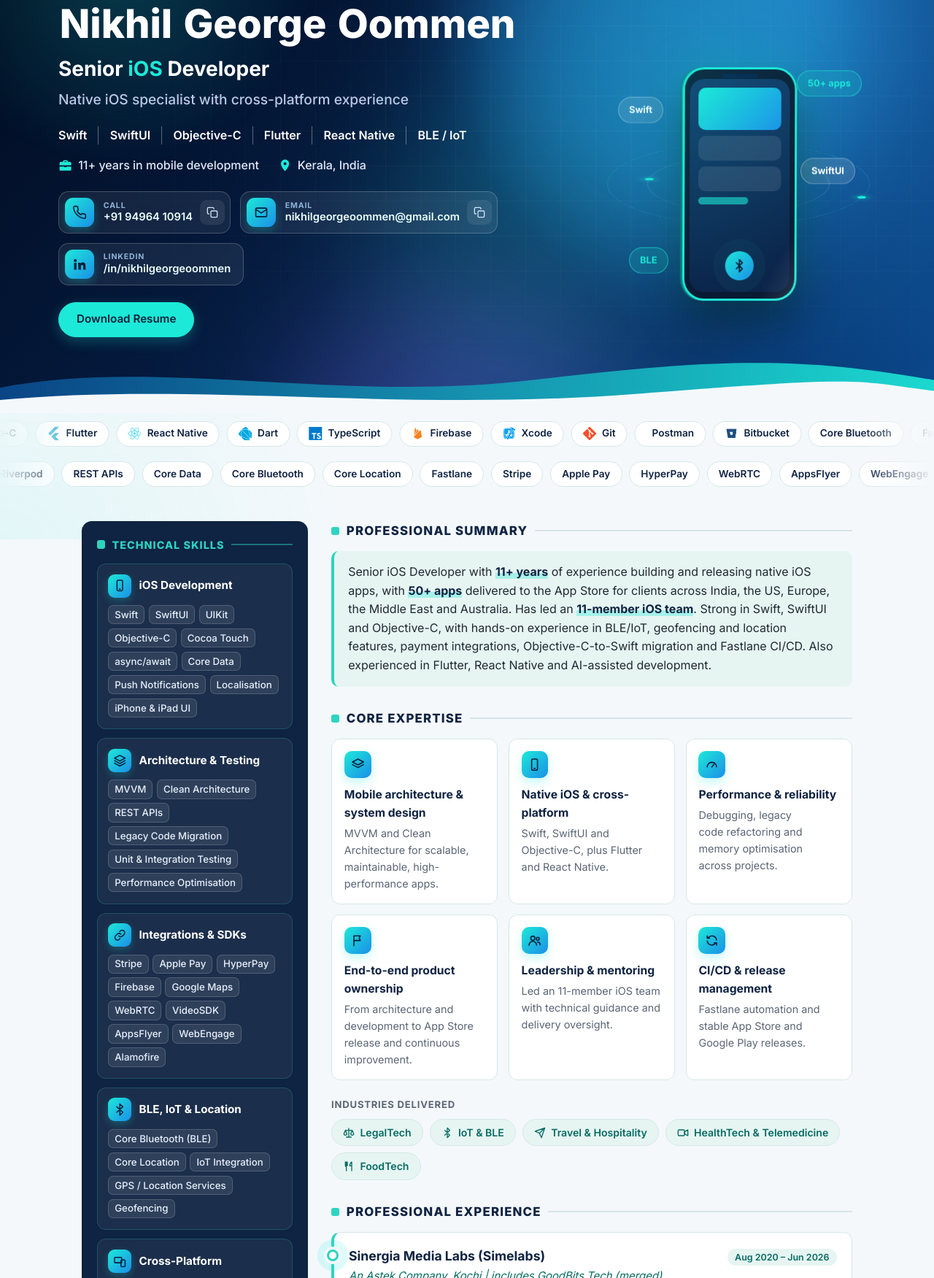
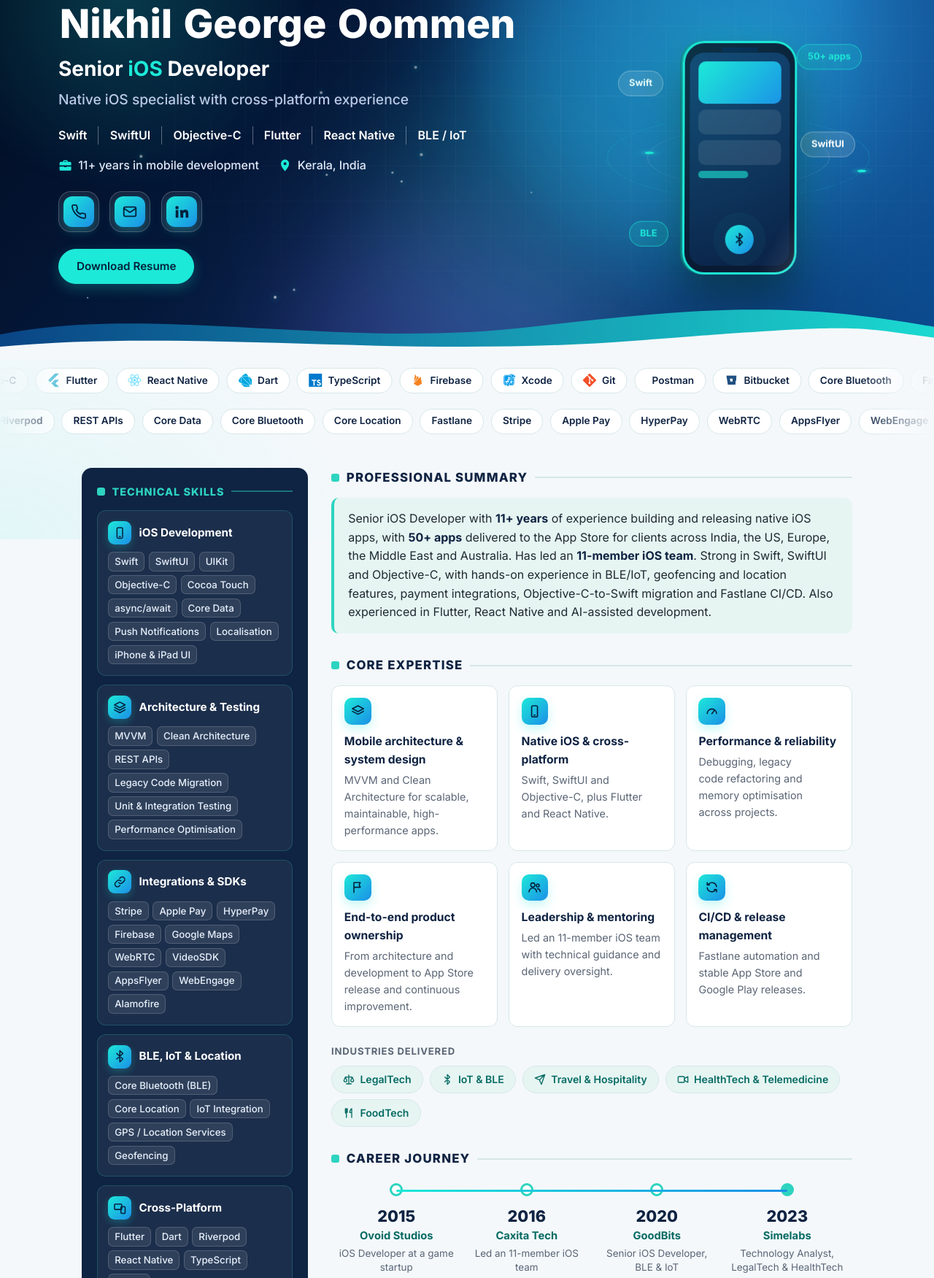
Before and after one commit to NikhilOommen/resume, a plain HTML site: page index.html in a window 1280 px wide. Shown: the part 61-1812 px from the top of the page at 73% size. Drawn offline with nearby package versions, Linux system fonts and the light colour scheme; animation ran at ten frames a second; some icons are missing.

Commit message:
Add files via upload

```diff
--- a/index.html
+++ b/index.html
@@ -129,7 +129,7 @@ header{position:relative;overflow:hidden;border-bottom:0;
   padding:clamp(2rem,6vw,4rem) clamp(1.1rem,5vw,3rem) clamp(4.2rem,9vw,6.5rem)}
 .hero{position:relative;z-index:1}
 .art{position:absolute;right:3%;top:0;bottom:0;width:min(38%,460px);display:none}
-@media (min-width:900px){.art{display:block}}
+@media (min-width:1180px){.art{display:block}}
 h1{font-size:clamp(2rem,7.4vw,3.7rem);letter-spacing:0}
 .role{margin:.6rem 0 0;color:#fff;font-weight:700;font-size:clamp(1.15rem,3.8vw,1.75rem)}
 .hl{color:#1de9d8}
@@ -249,8 +249,7 @@ h1{font-size:clamp(2rem,7.4vw,3.7rem);letter-spacing:0}
   .theme{flex:none;width:40px;height:40px;border-radius:50%;display:grid;place-items:center;cursor:pointer;background:none;border:1px solid rgba(255,255,255,.3);color:#e9fffb;transition:background .2s,border-color .2s}
   .theme:hover{background:rgba(29,233,216,.16);border-color:#1de9d8}
   .theme svg{width:18px;height:18px;fill:none;stroke:currentColor;stroke-width:2;stroke-linecap:round;stroke-linejoin:round}
-  .summary strong{color:var(--head);background:linear-gradient(transparent 62%,rgba(29,233,216,.32) 0) no-repeat;background-size:100% 100%;transition:background-size .9s cubic-bezier(.2,.7,.2,1) .6s}
-  .js .summary:not(.in) strong{background-size:0 100%}
+  .summary strong{color:var(--head)}
   .employer .dates,.role-row .dates{background:var(--tint);color:var(--teal);padding:.1rem .65rem;border-radius:999px;font-size:.78rem}
   .proj h3{display:flex;align-items:center;gap:.75rem;font-size:1.08rem}
   .pi{flex:none;width:2.4rem;height:2.4rem;display:grid;place-items:center;border-radius:11px;background:linear-gradient(135deg,#1de9d8,#1b8fe8);color:#03213a;box-shadow:0 6px 14px rgba(29,233,216,.25)}
@@ -403,39 +402,56 @@ html{scrollbar-color:#1de9d8 transparent}
   }
 }
 @media screen{
-  .contact{gap:.8rem;margin-top:1.4rem}
+  .contact{gap:.9rem;margin-top:1.4rem;flex-wrap:nowrap}
   .cc{position:relative;animation:slidein .75s cubic-bezier(.2,.7,.2,1) both;animation-delay:calc(.6s + var(--i,0)*.12s)}
   .cc:nth-child(2){--i:1}.cc:nth-child(3){--i:2}
   @keyframes slidein{from{opacity:0;translate:-20px 0}}
-  .contact a.c{position:relative;overflow:hidden;display:flex;align-items:center;gap:.8rem;min-height:56px;padding:.5rem 1.05rem .5rem .5rem;border-radius:14px;background:rgba(255,255,255,.07);border:1px solid rgba(255,255,255,.2);color:#fff;font-size:1rem;text-decoration:none}
-  .contact a.c.hc{padding-right:3.2rem}
-  .contact a.c:hover,.contact a.c:focus-visible{background:rgba(29,233,216,.12);border-color:#1de9d8}
-  .contact a.c::after{content:"";position:absolute;inset:0;background:radial-gradient(180px circle at var(--mx,50%) var(--my,50%),rgba(29,233,216,.22),transparent 60%);opacity:0;transition:opacity .25s;pointer-events:none}
+  .contact a.c{position:relative;display:grid;place-items:center;width:56px;height:56px;min-height:0;padding:0;border-radius:17px;background:rgba(255,255,255,.07);border:1px solid rgba(255,255,255,.22);color:#fff;text-decoration:none;transition:background .2s,border-color .2s,translate .25s}
+  .contact a.c:hover,.contact a.c:focus-visible{background:rgba(29,233,216,.14);border-color:#1de9d8;translate:0 -3px}
+  .contact a.c::after{content:"";position:absolute;inset:0;border-radius:inherit;background:radial-gradient(90px circle at var(--mx,50%) var(--my,50%),rgba(29,233,216,.3),transparent 65%);opacity:0;transition:opacity .25s;pointer-events:none}
   .contact a.c:hover::after{opacity:1}
-  .contact .t{flex:none;width:40px;height:40px;border-radius:11px;display:grid;place-items:center;color:#03213a;background:linear-gradient(135deg,#1de9d8,#1b8fe8);box-shadow:0 6px 14px rgba(29,233,216,.25);transition:translate .25s}
-  .contact .t svg{width:20px;height:20px;fill:none;stroke:currentColor;stroke-width:2;stroke-linecap:round;stroke-linejoin:round}
+  .contact a.c::before{content:attr(data-tip);position:absolute;bottom:calc(100% + 10px);left:50%;translate:-50% 4px;padding:.28rem .7rem;border-radius:8px;background:#0f2342;color:#fff;border:1px solid rgba(255,255,255,.18);font-size:.74rem;font-weight:700;letter-spacing:.02em;white-space:nowrap;opacity:0;pointer-events:none;transition:opacity .2s,translate .2s;z-index:3}
+  .contact a.c:hover::before,.contact a.c:focus-visible::before{opacity:1;translate:-50% 0}
+  .contact .t{width:42px;height:42px;border-radius:12px;display:grid;place-items:center;color:#03213a;background:linear-gradient(135deg,#1de9d8,#1b8fe8);box-shadow:0 6px 14px rgba(29,233,216,.25)}
+  .contact .t svg{width:22px;height:22px;fill:none;stroke:currentColor;stroke-width:2;stroke-linecap:round;stroke-linejoin:round}
   .contact .t svg.f{fill:currentColor;stroke:none}
-  .contact a.c:hover .t{translate:0 -2px}
-  .contact .tx{min-width:0}
-  .contact .l{display:block;font-size:.66rem;font-weight:700;letter-spacing:.08em;text-transform:uppercase;color:#8fb4d8;line-height:1.3}
-  .contact .v{display:block;font-size:.92rem;font-weight:600;color:#e9fffb;overflow-wrap:anywhere;line-height:1.35}
-  .contact .pr{display:none}
+  .contact .tx{display:none}
   .c.ph:hover .t svg{animation:ring .7s ease}
   @keyframes ring{0%,100%{rotate:0deg}15%{rotate:-18deg}30%{rotate:16deg}45%{rotate:-12deg}60%{rotate:8deg}75%{rotate:-4deg}}
   .flap{transform-origin:12px 7px;transition:transform .35s ease}
   .c.em:hover .flap{transform:scaleY(-1)}
   .c.li:hover .t{animation:pop .5s ease}
   @keyframes pop{40%{scale:1.2}100%{scale:1}}
-  .cp{position:absolute;right:8px;top:50%;translate:0 -50%;width:34px;height:34px;border:0;border-radius:9px;background:rgba(255,255,255,.08);color:#cfe3f7;cursor:pointer;display:grid;place-items:center;transition:background .2s,color .2s}
-  .cp:hover,.cp:focus-visible{background:rgba(29,233,216,.22);color:#1de9d8}
-  .cp svg{width:16px;height:16px;fill:none;stroke:currentColor;stroke-width:2;stroke-linecap:round;stroke-linejoin:round}
-  .cp .ck{display:none}.cp.ok .cp-i{display:none}.cp.ok .ck{display:block}.cp.ok{color:#7cf29a}
-  .cp::after{content:"Copied";position:absolute;bottom:calc(100% + 6px);right:0;padding:.2rem .6rem;border-radius:6px;background:#0f2342;color:#fff;font-size:.72rem;font-weight:700;opacity:0;translate:0 4px;transition:opacity .2s,translate .2s;pointer-events:none;white-space:nowrap}
-  .cp.ok::after{opacity:1;translate:0 0}
 }
-@media screen and (min-width:900px) and (max-width:1399px){.contact{max-width:calc(59vw - 4.5rem)}}
-@media screen and (max-width:700px){.contact{align-items:stretch}.contact li{width:100%}.contact a.c{width:100%}}
-@media screen and (max-width:420px){.contact .v{font-size:.84rem}.contact a.c.hc{padding-right:2.9rem}}
+@media screen and (max-width:700px){.contact{flex-direction:row;align-items:center;gap:.8rem}.contact li{width:auto}}
+@media screen{
+  .sp{position:absolute;bottom:-10px;left:var(--x);width:var(--s);height:var(--s);border-radius:50%;background:rgba(255,255,255,.75);box-shadow:0 0 8px rgba(29,233,216,.8);opacity:0;animation:spark var(--d) linear var(--dl) infinite}
+  @keyframes spark{0%{translate:0 0;opacity:0}10%{opacity:.85}90%{opacity:.55}100%{translate:24px -560px;opacity:0}}
+  @keyframes cardin{from{opacity:0;transform:perspective(900px) rotateX(14deg) translateY(28px)}}
+  .js .job.in,.js .proj.in,.js .ex.in{animation:cardin .9s cubic-bezier(.2,.7,.2,1) backwards}
+  .journey{list-style:none;margin:0;padding:0;display:grid;grid-template-columns:repeat(4,minmax(0,1fr));position:relative}
+  .journey::before,.journey::after{content:"";position:absolute;left:12.5%;right:12.5%;top:15px;height:3px;border-radius:2px}
+  .journey::before{background:var(--line)}
+  .journey::after{background:linear-gradient(90deg,#1de9d8,#1b8fe8);transform-origin:left;transition:transform 1.6s cubic-bezier(.2,.7,.2,1) .2s}
+  .js .journey:not(.in)::after{transform:scaleX(0)}
+  .journey li{position:relative;padding:2.4rem .6rem 0;text-align:center}
+  .journey li::before{content:"";position:absolute;top:6px;left:50%;margin-left:-9px;width:18px;height:18px;border-radius:50%;background:var(--card);border:3px solid var(--teal-bright);box-shadow:0 0 0 4px var(--bg);z-index:1}
+  .journey li:last-child::before{background:var(--teal-bright)}
+  .jy{display:block;font-size:1.35rem;font-weight:800;color:var(--head);line-height:1.2}
+  .journey b{display:block;color:var(--teal);font-size:.92rem;margin:.15rem 0}
+  .journey small{display:block;color:var(--muted);font-size:.84rem;line-height:1.4}
+  .js .journey li{opacity:0;translate:0 10px;transition:opacity .6s ease,translate .6s ease}
+  .js .journey.in li{opacity:1;translate:0 0}
+  .js .journey.in li:nth-child(1){transition-delay:.3s}.js .journey.in li:nth-child(2){transition-delay:.7s}.js .journey.in li:nth-child(3){transition-delay:1.1s}.js .journey.in li:nth-child(4){transition-delay:1.5s}
+}
+@media screen and (max-width:640px){
+  .journey{grid-template-columns:1fr;gap:1.2rem;padding-left:2.2rem}
+  .journey::before,.journey::after{left:8px;right:auto;top:8px;bottom:8px;width:3px;height:auto}
+  .journey::after{transform-origin:top}
+  .js .journey:not(.in)::after{transform:scaleY(0)}
+  .journey li{text-align:left;padding:0}
+  .journey li::before{top:.3rem;left:-2.15rem;margin-left:0}
+}
 @media screen and (max-width:700px){.totop{bottom:5.4rem}}
 @media screen and (prefers-reduced-motion:reduce){
   *{transition:none!important;animation:none!important;scroll-behavior:auto!important}
@@ -576,8 +592,9 @@ html{scrollbar-color:#1de9d8 transparent}
   .side .grp h4{margin-bottom:.8mm!important}
   .tags span{font-size:6.9pt!important}
   header::after,.shot,.web-only,.aurora{display:none!important}
-  .contact .t,.contact .l,.contact .cp,.contact .sc{display:none!important}
-  .contact .pr{display:inline!important}
+  .contact .t{display:none!important}
+  .contact .tx{display:inline!important}
+  .contact a.c::before,.contact a.c::after{display:none!important}
   .contact a.c{overflow:visible!important}
 }
 </style>
@@ -592,7 +609,7 @@ html{scrollbar-color:#1de9d8 transparent}
   <a class="btn primary" data-pdf href="Nikhil_George_Oommen_Resume.pdf" download="Nikhil_George_Oommen_Resume.pdf">Download Resume</a>
 </div>
 <header id="top">
-  <div class="aurora" aria-hidden="true"><i></i><i></i><i></i></div>
+  <div class="aurora" aria-hidden="true"><i></i><i></i><i></i><b class="sp" style="--x:44%;--d:11s;--s:4px;--dl:-10s"></b><b class="sp" style="--x:9%;--d:10s;--s:2px;--dl:-5s"></b><b class="sp" style="--x:77%;--d:9s;--s:3px;--dl:-0s"></b><b class="sp" style="--x:14%;--d:15s;--s:4px;--dl:-1s"></b><b class="sp" style="--x:33%;--d:10s;--s:4px;--dl:-0s"></b><b class="sp" style="--x:75%;--d:10s;--s:3px;--dl:-10s"></b><b class="sp" style="--x:83%;--d:9s;--s:4px;--dl:-0s"></b><b class="sp" style="--x:31%;--d:9s;--s:3px;--dl:-4s"></b><b class="sp" style="--x:56%;--d:11s;--s:2px;--dl:-9s"></b><b class="sp" style="--x:42%;--d:17s;--s:3px;--dl:-1s"></b><b class="sp" style="--x:77%;--d:12s;--s:3px;--dl:-1s"></b><b class="sp" style="--x:73%;--d:10s;--s:2px;--dl:-9s"></b><b class="sp" style="--x:29%;--d:16s;--s:4px;--dl:-12s"></b><b class="sp" style="--x:43%;--d:16s;--s:4px;--dl:-5s"></b><b class="sp" style="--x:41%;--d:12s;--s:3px;--dl:-11s"></b><b class="sp" style="--x:34%;--d:10s;--s:3px;--dl:-8s"></b></div>
   <div class="art" aria-hidden="true">
     <div class="scene">
       <div class="ring r1"></div><div class="ring r2"></div>
@@ -617,9 +634,9 @@ html{scrollbar-color:#1de9d8 transparent}
       <li><svg viewBox="0 0 24 24" aria-hidden="true"><path d="M12 2a7 7 0 0 0-7 7c0 5.3 7 13 7 13s7-7.7 7-13a7 7 0 0 0-7-7zm0 9.5A2.5 2.5 0 1 1 12 6.500a2.5 2.5 0 0 1 0 5z"/></svg>Kerala, India</li>
     </ul>
     <ul class="contact">
-      <li class="cc"><a class="c ph hc" href="tel:+919496410914"><span class="t"><svg viewBox="0 0 24 24" aria-hidden="true"><path d="M22 16.9v3a2 2 0 0 1-2.2 2 19.8 19.8 0 0 1-8.6-3.1 19.5 19.5 0 0 1-6-6A19.8 19.8 0 0 1 2.1 4.2 2 2 0 0 1 4.1 2h3a2 2 0 0 1 2 1.7c.1 1 .4 1.9.7 2.8a2 2 0 0 1-.5 2.1L8.1 9.9a16 16 0 0 0 6 6l1.3-1.3a2 2 0 0 1 2.1-.4c.9.3 1.8.6 2.8.7a2 2 0 0 1 1.7 2z"/></svg></span><span class="tx"><span class="l">Call</span><span class="v">+91 94964 10914</span></span></a><button class="cp" type="button" data-copy="+91 94964 10914" aria-label="Copy phone number"><svg class="cp-i" viewBox="0 0 24 24" aria-hidden="true"><rect x="9" y="9" width="13" height="13" rx="2"/><path d="M5 15H4a2 2 0 0 1-2-2V4a2 2 0 0 1 2-2h9a2 2 0 0 1 2 2v1"/></svg><svg class="ck" viewBox="0 0 24 24" aria-hidden="true"><path d="m5 12 5 5 9-10"/></svg></button></li>
-      <li class="cc"><a class="c em hc" href="mailto:nikhilgeorgeoommen@gmail.com"><span class="t"><svg viewBox="0 0 24 24" aria-hidden="true"><rect x="3" y="5" width="18" height="14" rx="2"/><path class="flap" d="m3 7 9 6 9-6"/></svg></span><span class="tx"><span class="l">Email</span><span class="v">nikhilgeorgeoommen@gmail.com</span></span></a><button class="cp" type="button" data-copy="nikhilgeorgeoommen@gmail.com" aria-label="Copy email address"><svg class="cp-i" viewBox="0 0 24 24" aria-hidden="true"><rect x="9" y="9" width="13" height="13" rx="2"/><path d="M5 15H4a2 2 0 0 1-2-2V4a2 2 0 0 1 2-2h9a2 2 0 0 1 2 2v1"/></svg><svg class="ck" viewBox="0 0 24 24" aria-hidden="true"><path d="m5 12 5 5 9-10"/></svg></button></li>
-      <li class="cc"><a class="c li" href="https://www.linkedin.com/in/nikhilgeorgeoommen" target="_blank" rel="noopener noreferrer"><span class="t"><svg class="f" viewBox="0 0 24 24" aria-hidden="true"><path d="M4.98 3.5a2.5 2.5 0 1 1 0 5 2.5 2.5 0 0 1 0-5zM3 9.5h4V21H3zM9.5 9.5h3.8v1.6h.1c.5-1 1.8-2 3.8-2 4 0 4.8 2.6 4.8 6V21h-4v-5c0-1.2 0-2.8-1.7-2.8s-2 1.3-2 2.7V21h-4z"/></svg></span><span class="tx"><span class="l">LinkedIn</span><span class="v"><span class="sc">/in/nikhilgeorgeoommen</span><span class="pr">linkedin.com/in/nikhilgeorgeoommen</span></span></span></a></li>
+      <li class="cc"><a class="c ph" href="tel:+919496410914" aria-label="Call +91 94964 10914" data-tip="Call"><span class="t"><svg viewBox="0 0 24 24" aria-hidden="true"><path d="M22 16.9v3a2 2 0 0 1-2.2 2 19.8 19.8 0 0 1-8.6-3.1 19.5 19.5 0 0 1-6-6A19.8 19.8 0 0 1 2.1 4.2 2 2 0 0 1 4.1 2h3a2 2 0 0 1 2 1.7c.1 1 .4 1.9.7 2.8a2 2 0 0 1-.5 2.1L8.1 9.9a16 16 0 0 0 6 6l1.3-1.3a2 2 0 0 1 2.1-.4c.9.3 1.8.6 2.8.7a2 2 0 0 1 1.7 2z"/></svg></span><span class="tx"><span class="v">+91 94964 10914</span></span></a></li>
+      <li class="cc"><a class="c em" href="mailto:nikhilgeorgeoommen@gmail.com" aria-label="Email nikhilgeorgeoommen@gmail.com" data-tip="Email"><span class="t"><svg viewBox="0 0 24 24" aria-hidden="true"><rect x="3" y="5" width="18" height="14" rx="2"/><path class="flap" d="m3 7 9 6 9-6"/></svg></span><span class="tx"><span class="v">nikhilgeorgeoommen@gmail.com</span></span></a></li>
+      <li class="cc"><a class="c li" href="https://www.linkedin.com/in/nikhilgeorgeoommen" target="_blank" rel="noopener noreferrer" aria-label="LinkedIn profile" data-tip="LinkedIn"><span class="t"><svg class="f" viewBox="0 0 24 24" aria-hidden="true"><path d="M4.98 3.5a2.5 2.5 0 1 1 0 5 2.5 2.5 0 0 1 0-5zM3 9.5h4V21H3zM9.5 9.5h3.8v1.6h.1c.5-1 1.8-2 3.8-2 4 0 4.8 2.6 4.8 6V21h-4v-5c0-1.2 0-2.8-1.7-2.8s-2 1.3-2 2.7V21h-4z"/></svg></span><span class="tx"><span class="v">linkedin.com/in/nikhilgeorgeoommen</span></span></a></li>
     </ul>
     <div class="cta">
       <a class="btn primary" id="pdfBtn" data-pdf href="Nikhil_George_Oommen_Resume.pdf" download="Nikhil_George_Oommen_Resume.pdf">Download Resume</a>
@@ -652,6 +669,16 @@ html{scrollbar-color:#1de9d8 transparent}
   </div>
   <h3 class="dh">Industries delivered</h3>
   <div class="domains"><span><svg viewBox="0 0 24 24" aria-hidden="true"><path d="M12 3v18M7 21h10M5 7h14M5 7l-3 7a3 3 0 0 0 6 0zM19 7l-3 7a3 3 0 0 0 6 0z"/></svg>LegalTech</span><span><svg viewBox="0 0 24 24" aria-hidden="true"><path d="m7 7 10 10-5 5V2l5 5L7 17"/></svg>IoT &amp; BLE</span><span><svg viewBox="0 0 24 24" aria-hidden="true"><path d="m22 2-7 20-4-9-9-4zM22 2 11 13"/></svg>Travel &amp; Hospitality</span><span><svg viewBox="0 0 24 24" aria-hidden="true"><rect x="2" y="6" width="13" height="12" rx="2"/><path d="m15 10 7-4v12l-7-4z"/></svg>HealthTech &amp; Telemedicine</span><span><svg viewBox="0 0 24 24" aria-hidden="true"><path d="M5 3v8a2 2 0 0 0 2 2v8M9 3v8M7 3v8M18 21V3c-3 2-4 5-4 8h4"/></svg>FoodTech</span></div>
+</section>
+
+<section class="web-only" id="journey">
+  <h2>Career Journey</h2>
+  <ol class="journey">
+    <li><span class="jy">2015</span><b>Ovoid Studios</b><small>iOS Developer at a game startup</small></li>
+    <li><span class="jy">2016</span><b>Caxita Tech</b><small>Led an 11-member iOS team</small></li>
+    <li><span class="jy">2020</span><b>GoodBits</b><small>Senior iOS Developer, BLE &amp; IoT</small></li>
+    <li><span class="jy">2023</span><b>Simelabs</b><small>Technology Analyst, LegalTech &amp; HealthTech</small></li>
+  </ol>
 </section>
 
 <section id="experience">
@@ -825,15 +852,6 @@ html{scrollbar-color:#1de9d8 transparent}
   window.addEventListener('scroll',function(){if(!tick){tick=true;requestAnimationFrame(onScroll);}},{passive:true});
   onScroll();
   var fine=window.matchMedia&&matchMedia('(hover:hover) and (pointer:fine)').matches,calm=window.matchMedia&&matchMedia('(prefers-reduced-motion: reduce)').matches;
-  d.querySelectorAll('.cp').forEach(function(btn){
-    btn.addEventListener('click',function(){
-      var t=btn.getAttribute('data-copy'),lab=btn.getAttribute('data-label')||btn.getAttribute('aria-label');
-      btn.setAttribute('data-label',lab);
-      function done(){btn.classList.add('ok');btn.setAttribute('aria-label','Copied');setTimeout(function(){btn.classList.remove('ok');btn.setAttribute('aria-label',lab);},1700);}
-      function fallback(){var ta=d.createElement('textarea');ta.value=t;ta.setAttribute('readonly','');ta.style.cssText='position:fixed;opacity:0';d.body.appendChild(ta);ta.select();try{d.execCommand('copy');done();}catch(e){}ta.remove();}
-      if(navigator.clipboard&&navigator.clipboard.writeText){navigator.clipboard.writeText(t).then(done,fallback);}else{fallback();}
-    });
-  });
   var h1=d.querySelector('h1');
   if(h1&&!calm){
     var words=h1.textContent.trim().split(/\s+/);
@@ -883,7 +901,7 @@ html{scrollbar-color:#1de9d8 transparent}
   var io=new IntersectionObserver(function(es){
     es.forEach(function(x){if(x.isIntersecting){x.target.classList.add('in');io.unobserve(x.target);}});
   },{threshold:.12,rootMargin:'0px 0px -40px 0px'});
-  d.querySelectorAll('.summary,.job,.proj,.apps,.side .grp,.end-in,.ex,.domains,.main h2').forEach(function(el){el.classList.add('rv');io.observe(el);});
+  d.querySelectorAll('.summary,.job,.proj,.apps,.side .grp,.end-in,.ex,.domains,.journey,.main h2').forEach(function(el){el.classList.add('rv');io.observe(el);});
   d.querySelectorAll('.job').forEach(function(j){j.querySelectorAll('li').forEach(function(l,i){l.style.setProperty('--i',i);});});
   d.querySelectorAll('.side .grp').forEach(function(g){g.querySelectorAll('.tags span').forEach(function(t,i){t.style.setProperty('--i',i);});});
 })();
```
